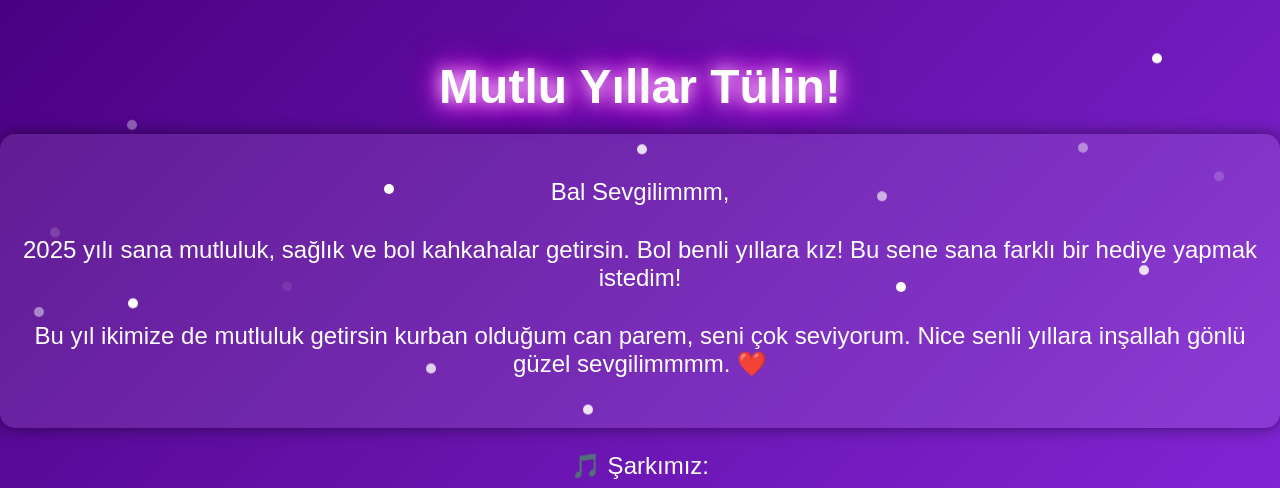
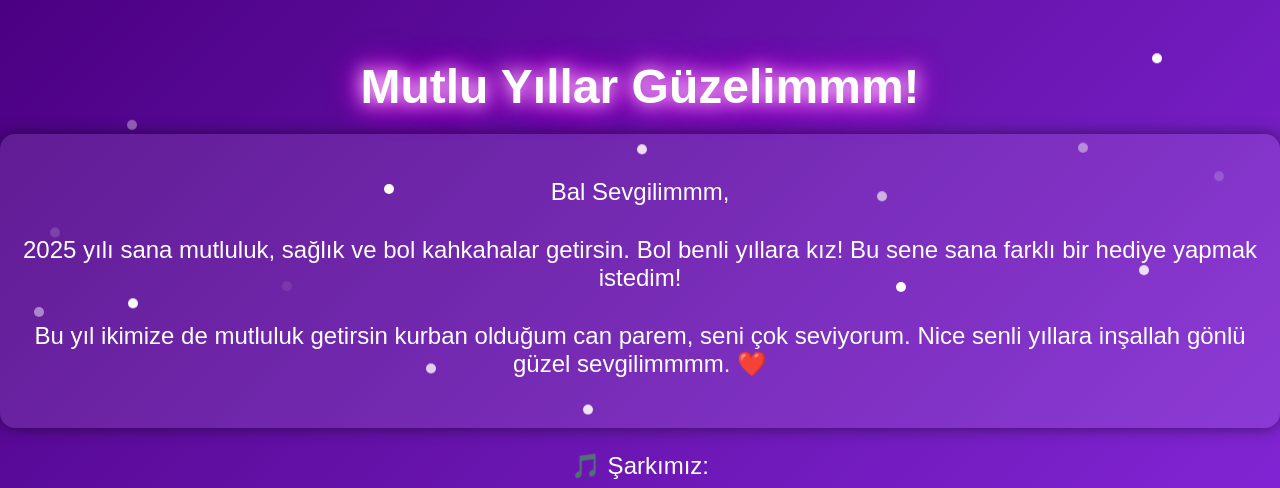
Before and after one commit to Serkankamann/tulo_seko, a plain HTML site: page index.html in a window 1280 px wide. Shown: the top 488 px of the page. Drawn offline with Linux system fonts and the light colour scheme.

Commit message:
Add files via upload

```diff
--- a/index.html
+++ b/index.html
@@ -3,7 +3,7 @@
 <head>
     <meta charset="UTF-8">
     <meta name="viewport" content="width=device-width, initial-scale=1.0">
-    <title>Mutlu Yıllar Tülin!</title>
+    <title>Mutlu Yıllar Güzelimmm!</title>
     <style>
         body {
             margin: 0;
@@ -129,7 +129,7 @@
 </head>
 <body>
     <div class="container">
-        <h1>Mutlu Yıllar Tülin!</h1>
+        <h1>Mutlu Yıllar Güzelimmm!</h1>
         <div class="gift-card">
             <p>Bal Sevgilimmm,</p>
             <p>2025 yılı sana mutluluk, sağlık ve bol kahkahalar getirsin. Bol benli yıllara kız! Bu sene sana farklı bir hediye yapmak istedim!</p>
```
